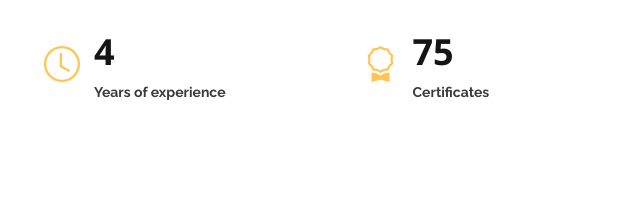
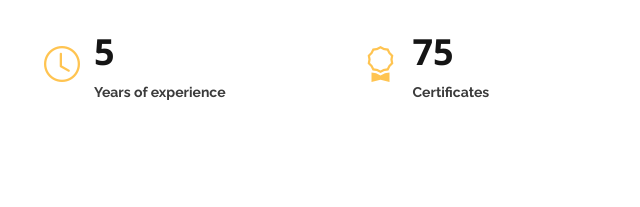
Before and after one commit to gimhana-wijay/gimhana-wijay.github.io, a plain HTML site: page index.html in a window 1280 px wide. Shown: the part 6785-6992 px from the top of the page, 549-1189 px from the left. Drawn offline with nearby package versions, Linux system fonts and the light colour scheme.

Commit message:
sse change4

```diff
--- a/index.html
+++ b/index.html
@@ -656,7 +656,7 @@
                 <div class="col-md-6 d-md-flex align-items-md-stretch">
                   <div class="count-box">
                     <i class="bi bi-clock"></i>
-                    <span data-purecounter-start="0" data-purecounter-end="4" data-purecounter-duration="4" class="purecounter"></span>
+                    <span data-purecounter-start="0" data-purecounter-end="5" data-purecounter-duration="4" class="purecounter"></span>
                     <p><strong>Years of experience</strong> </p>
                   </div>
                 </div>
```
